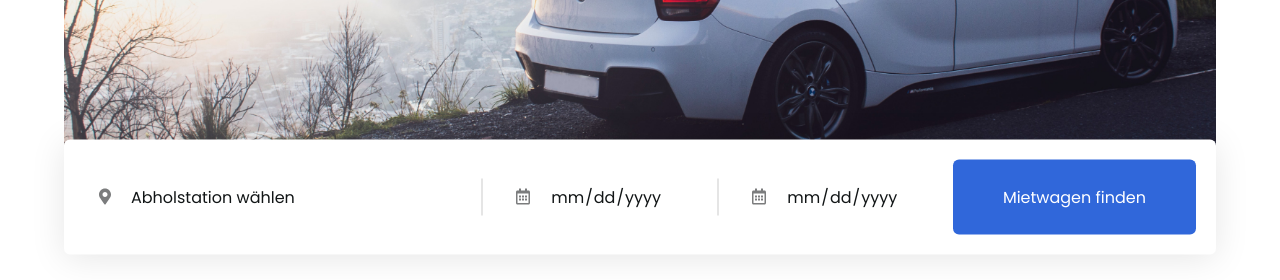
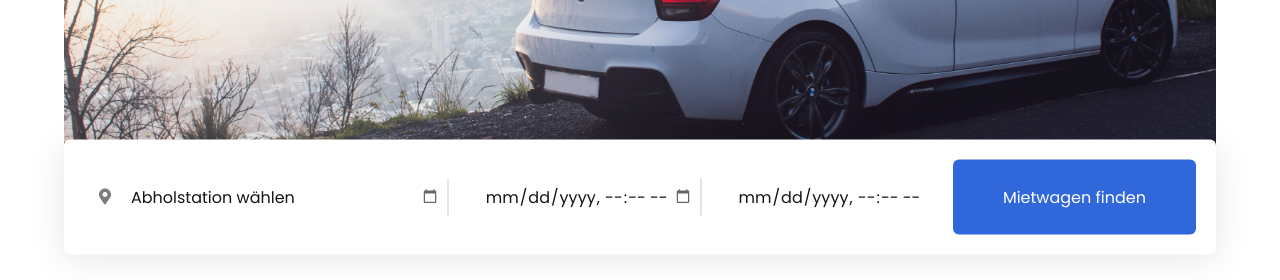
Before and after one commit to pt232/whs-car-rental, a React app in the folder client/: page / in a window 1280 px wide. Shown: the part 466-746 px from the top of the page. Built offline with nearby package versions, Linux system fonts and the light colour scheme.

Commit message:
Updated date picker icon

```diff
--- a/client/src/components/form/filter/FilterForm.css
+++ b/client/src/components/form/filter/FilterForm.css
@@ -18,6 +18,7 @@
 }
 
 .filter-form__container {
+  position: relative;
   display: flex;
   align-items: center;
   padding: 1rem 0;
@@ -49,6 +50,7 @@
 .filter-form__icon {
   font-size: 1.6rem;
   color: var(--color-gray);
+  pointer-events: none;
 }
 
 .filter-form__input {
@@ -57,12 +59,26 @@
   font-size: 1.6rem;
 }
 
-.filter-form__input[type="date"]::-webkit-calendar-picker-indicator {
-  display: none;
+.filter-form__input[type="datetime-local"] {
+  padding-left: 3.5rem;
+}
+
+.filter-form__input[type="datetime-local"]::-webkit-calendar-picker-indicator {
+  display: block;
+  position: absolute;
+  left: -3rem;
+  top: 50%;
+  filter: invert(0.4);
+  transform: translateY(-50%);
+  cursor: pointer;
 }
 
 .filter-form__input--column {
   font-size: 1.4rem;
+}
+
+.filter-form__input--column[type="datetime-local"]::-webkit-calendar-picker-indicator {
+  left: -1.5rem;
 }
 
 .filter-form__wrapper {
--- a/client/src/components/form/filter/FilterForm.js
+++ b/client/src/components/form/filter/FilterForm.js
@@ -2,7 +2,6 @@ import React, { useState, useEffect } from "react";
 import { useLocation, useHistory } from "react-router-dom";
 import { get } from "../../../utils/rest";
 import { FontAwesomeIcon } from "@fortawesome/react-fontawesome";
-import { faCalendarAlt } from "@fortawesome/free-regular-svg-icons";
 import { faMapMarkerAlt, faSearch } from "@fortawesome/free-solid-svg-icons";
 import "./FilterForm.css";
 
@@ -93,12 +92,11 @@ const FilterForm = ({ columnOrientation }) => {
           columnOrientation ? "filter-form__container--column" : ""
         }`}
       >
-        <FontAwesomeIcon className="filter-form__icon" icon={faCalendarAlt} />
         <input
           className={`filter-form__input ${
             columnOrientation ? "filter-form__input--column" : ""
           }`}
-          type="date"
+          type="datetime-local"
           placeholder="Abholdatum"
           value={startDate}
           onChange={(e) => setStartDate(e.target.value)}
@@ -111,12 +109,11 @@ const FilterForm = ({ columnOrientation }) => {
           columnOrientation ? "filter-form__container--column" : ""
         }`}
       >
-        <FontAwesomeIcon className="filter-form__icon" icon={faCalendarAlt} />
         <input
           className={`filter-form__input ${
             columnOrientation ? "filter-form__input--column" : ""
           }`}
-          type="date"
+          type="datetime-local"
           value={endDate}
           onChange={(e) => setEndDate(e.target.value)}
           placeholder="Rückgabedatum"
```
